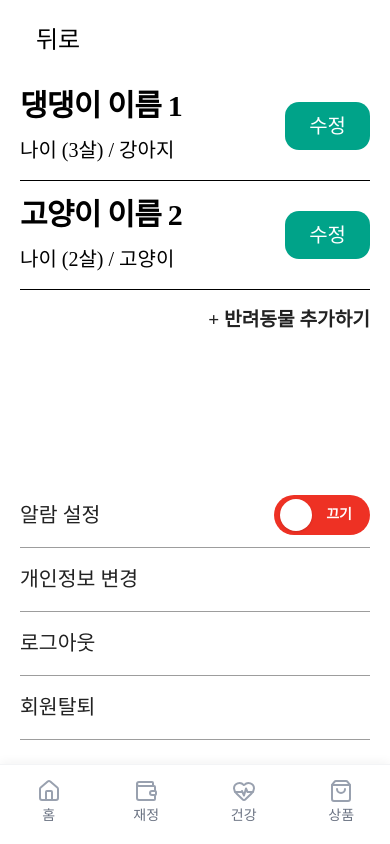
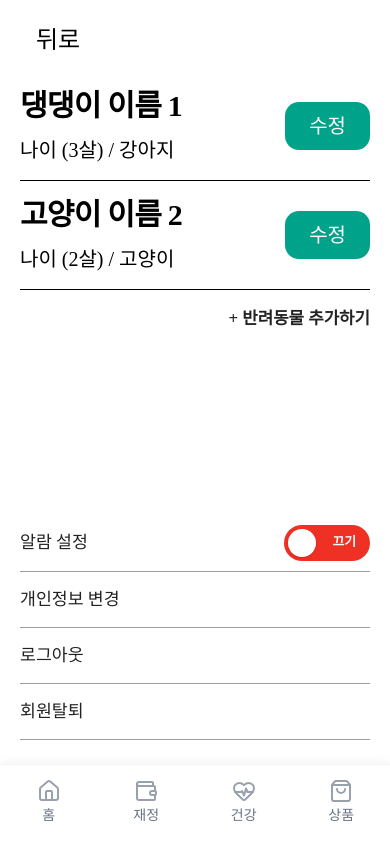
Before and after one commit to My-Golden-Kids/MGK, a Next.js app in the folder FE/: page /settings in a window 390 px wide. Built offline with nearby package versions, Linux system fonts and the light colour scheme.

Commit message:
fix : app/settings 관련 페이지 오류 수정

```diff
--- a/FE/app/settings/changePassword/page.tsx
+++ b/FE/app/settings/changePassword/page.tsx
@@ -139,11 +139,11 @@ export default function ChangePasswordPage() {
             </div>
           </div>
 
-          <div className="mt-12 flex gap-4 md:mt-14 md:gap-5">
+          <div className="mt-10 flex gap-3 sm:mt-12 sm:gap-4 md:mt-14 md:gap-6 lg:mt-16 lg:gap-7">
             <Button
               type="button"
               onClick={handleChangePassword}
-              className="h-auto flex-1 rounded-[18px] bg-[#08B7A4] py-4 font-semibold text-[1.7rem] text-white shadow-none hover:bg-[#06a291] md:rounded-[20px] md:py-5 md:text-[2rem] lg:text-[2.25rem]"
+              className="h-auto min-h-[58px] flex-[1.35] rounded-[16px] bg-[#08B7A4] py-3.5 font-semibold text-[1.45rem] text-white shadow-none hover:bg-[#06a291] sm:min-h-[68px] sm:rounded-[18px] sm:py-4 sm:text-[1.7rem] md:min-h-[84px] md:rounded-[22px] md:py-5.5 md:text-[2.2rem] lg:min-h-[96px] lg:rounded-[24px] lg:py-6.5 lg:text-[2.55rem]"
             >
               변경하기
             </Button>
@@ -151,7 +151,7 @@ export default function ChangePasswordPage() {
               type="button"
               variant="outline"
               onClick={() => router.back()}
-              className="h-auto flex-1 rounded-[18px] border-[#AFAFAF] bg-white py-4 font-semibold text-[#222222] text-[1.7rem] shadow-none hover:bg-[#F4F4F4] md:rounded-[20px] md:py-5 md:text-[2rem] lg:text-[2.25rem]"
+              className="h-auto min-h-[58px] flex-1 rounded-[16px] border-[#AFAFAF] bg-white py-3.5 font-semibold text-[#222222] text-[1.45rem] shadow-none hover:bg-[#F4F4F4] sm:min-h-[68px] sm:rounded-[18px] sm:py-4 sm:text-[1.7rem] md:min-h-[84px] md:rounded-[22px] md:py-5.5 md:text-[2.2rem] lg:min-h-[96px] lg:rounded-[24px] lg:py-6.5 lg:text-[2.55rem]"
             >
               취소
             </Button>
--- a/FE/app/settings/deleteAccount/page.tsx
+++ b/FE/app/settings/deleteAccount/page.tsx
@@ -78,14 +78,14 @@ export default function DeleteAccountPage() {
                 type="button"
                 variant="outline"
                 onClick={() => router.back()}
-                className="h-auto min-h-[52px] flex-1 rounded-[16px] border-[#B9B9B9] bg-white py-3 font-semibold text-[#222222] text-[1.45rem] hover:bg-[#F6F6F6] sm:min-h-[60px] sm:rounded-[18px] sm:py-4 sm:text-[1.7rem] md:min-h-[74px] md:rounded-[22px] md:py-5 md:text-[2.2rem] lg:min-h-[86px] lg:rounded-[24px] lg:py-6 lg:text-[2.55rem]"
+                className="h-auto min-h-[58px] flex-[2] rounded-[16px] border-[#B9B9B9] bg-white py-3.5 font-semibold text-[#222222] text-[1.45rem] hover:bg-[#F6F6F6] sm:min-h-[68px] sm:rounded-[18px] sm:py-4 sm:text-[1.7rem] md:min-h-[84px] md:rounded-[22px] md:py-5.5 md:text-[2.2rem] lg:min-h-[96px] lg:rounded-[24px] lg:py-6.5 lg:text-[2.55rem]"
               >
                 취소하기
               </Button>
               <Button
                 type="button"
                 onClick={handleDeleteAccount}
-                className="h-auto min-h-[52px] flex-1 rounded-[16px] bg-[#F02222] py-3 font-semibold text-[1.45rem] text-white hover:bg-[#db1b1b] sm:min-h-[60px] sm:rounded-[18px] sm:py-4 sm:text-[1.7rem] md:min-h-[74px] md:rounded-[22px] md:py-5 md:text-[2.2rem] lg:min-h-[86px] lg:rounded-[24px] lg:py-6 lg:text-[2.55rem]"
+                className="h-auto min-h-[58px] flex-1 rounded-[16px] bg-[#F02222] py-3.5 font-semibold text-[1.45rem] text-white hover:bg-[#db1b1b] sm:min-h-[68px] sm:rounded-[18px] sm:py-4 sm:text-[1.7rem] md:min-h-[84px] md:rounded-[22px] md:py-5.5 md:text-[2.2rem] lg:min-h-[96px] lg:rounded-[24px] lg:py-6.5 lg:text-[2.55rem]"
               >
                 탈퇴
               </Button>
--- a/FE/app/settings/page.tsx
+++ b/FE/app/settings/page.tsx
@@ -55,22 +55,24 @@ function AlarmToggle({
       aria-checked={enabled}
       aria-label={`${text.alarmSetting} ${enabled ? text.alarmOn : text.alarmOff}`}
       onClick={onToggle}
-      className={`relative inline-flex h-10 w-[6rem] cursor-pointer items-center rounded-full px-1.5 transition-colors md:h-12 md:w-[6.9rem] lg:h-13 lg:w-[7.4rem] ${
+      className={`relative inline-flex h-9 w-[5.4rem] cursor-pointer items-center rounded-full px-1 transition-colors sm:h-10 sm:w-[6rem] sm:px-1.5 md:h-12 md:w-[6.9rem] lg:h-13 lg:w-[7.4rem] ${
         enabled ? "bg-[#16B364]" : "bg-[#EE3124]"
       }`}
     >
       <span
-        className={`flex w-full items-center font-bold text-sm text-white transition-all md:text-base lg:text-lg ${
+        className={`flex w-full items-center font-bold text-[0.8rem] text-white transition-all sm:text-sm md:text-base lg:text-lg ${
           enabled
-            ? "justify-start pl-2.5 md:pl-3"
-            : "justify-end pr-3 md:pr-3.5"
+            ? "justify-start pl-2 sm:pl-2.5 md:pl-3"
+            : "justify-end pr-2.5 sm:pr-3 md:pr-3.5"
         }`}
       >
         {enabled ? text.alarmOn : text.alarmOff}
       </span>
       <span
-        className={`absolute top-1 h-8 w-8 rounded-full bg-white shadow-sm transition-all md:top-1.5 md:h-9 md:w-9 lg:h-10 lg:w-10 ${
-          enabled ? "left-[3.2rem] md:left-[3.8rem] lg:left-[4rem]" : "left-1.5"
+        className={`absolute top-1 h-7 w-7 rounded-full bg-white shadow-sm transition-all sm:left-1.5 sm:h-8 sm:w-8 md:top-1.5 md:h-9 md:w-9 lg:h-10 lg:w-10 ${
+          enabled
+            ? "left-[2.85rem] sm:left-[3.2rem] md:left-[3.8rem] lg:left-[4rem]"
+            : "left-1"
         }`}
       />
     </button>
@@ -79,14 +81,14 @@ function AlarmToggle({
 
 function MenuRow({ label, onClick, rightSlot }: MenuRowProps) {
   const labelClassName =
-    "font-medium text-[#222222] text-[1.28rem] md:text-[1.6rem] lg:text-[1.85rem]";
+    "font-medium text-[#222222] text-[1.08rem] sm:text-[1.28rem] md:text-[1.6rem] lg:text-[1.85rem]";
 
   if (onClick) {
     return (
       <button
         type="button"
         onClick={onClick}
-        className="flex min-h-[64px] w-full items-center justify-between border-[#9D9D9D] border-b py-3 text-left md:min-h-[76px] md:py-4 lg:min-h-[84px] lg:py-5"
+        className="flex min-h-[56px] w-full items-center justify-between border-[#9D9D9D] border-b py-2.5 text-left sm:min-h-[64px] sm:py-3 md:min-h-[76px] md:py-4 lg:min-h-[84px] lg:py-5"
       >
         <span className={labelClassName}>{label}</span>
         {rightSlot}
@@ -95,7 +97,7 @@ function MenuRow({ label, onClick, rightSlot }: MenuRowProps) {
   }
 
   return (
-    <div className="flex min-h-[64px] w-full items-center justify-between border-[#9D9D9D] border-b py-3 text-left md:min-h-[76px] md:py-4 lg:min-h-[84px] lg:py-5">
+    <div className="flex min-h-[56px] w-full items-center justify-between border-[#9D9D9D] border-b py-2.5 text-left sm:min-h-[64px] sm:py-3 md:min-h-[76px] md:py-4 lg:min-h-[84px] lg:py-5">
       <span className={labelClassName}>{label}</span>
       {rightSlot}
     </div>
@@ -199,7 +201,7 @@ export default function SettingsPage() {
             <button
               type="button"
               onClick={handleAddPet}
-              className="text-right font-semibold text-[#222222] text-[1.2rem] md:text-[1.45rem] lg:text-[1.7rem]"
+              className="cursor-pointer text-right font-semibold text-[#222222] text-[1.05rem] sm:text-[1.2rem] md:text-[1.45rem] lg:text-[1.7rem]"
             >
               {text.addPet}
             </button>
```
Also changed, not shown: FE/app/settings/pets/[petId]/page.tsx (+25 -25 lines).
